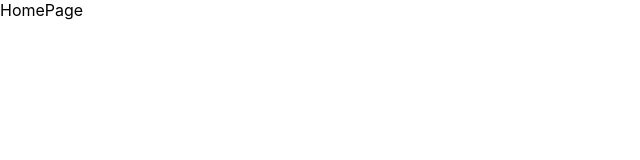
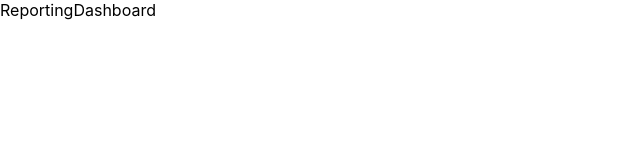
Before and after one commit to himanshu98/digital-health-frontend, a React (Create React App) app: page /reporting in a window 1280 px wide. Shown: the top 160 px of the page, without its empty margins (0-640 px from the left). Built offline with nearby package versions, Linux system fonts and the light colour scheme.

Commit message:
Added reporting module route

```diff
--- a/src/App.js
+++ b/src/App.js
@@ -2,7 +2,7 @@ import React from 'react';
 import { BrowserRouter as Router, Route, Switch} from 'react-router-dom';
 import HomePage from '../src/containers/HomePage';
 import CareManagementDashboard from './modules/careManagement/CareManagementDashboard';
-
+import ReportingDashboard from './modules/reporting/reporting';
 
 function App() {
   return (
@@ -10,6 +10,7 @@ function App() {
       <Router>
         <Switch>
         <Route exact path="/careManagement" component={CareManagementDashboard} />
+        <Route exact path="/reporting" component={ReportingDashboard} />
         <Route path='/' component={HomePage}/>
         </Switch>
       </Router>
--- a/src/modules/reporting/reporting.js
+++ b/src/modules/reporting/reporting.js
@@ -1,9 +1,9 @@
 import React from 'react'
 
-const reporting = () => {
+const ReportingDashboard = () => {
   return (
-    <div>reporting</div>
+    <div>ReportingDashboard</div>
   )
 }
 
-export default reporting
+export default ReportingDashboard
```
Also changed, not shown: 1 other file (tests, documents, lock files or other folders).
